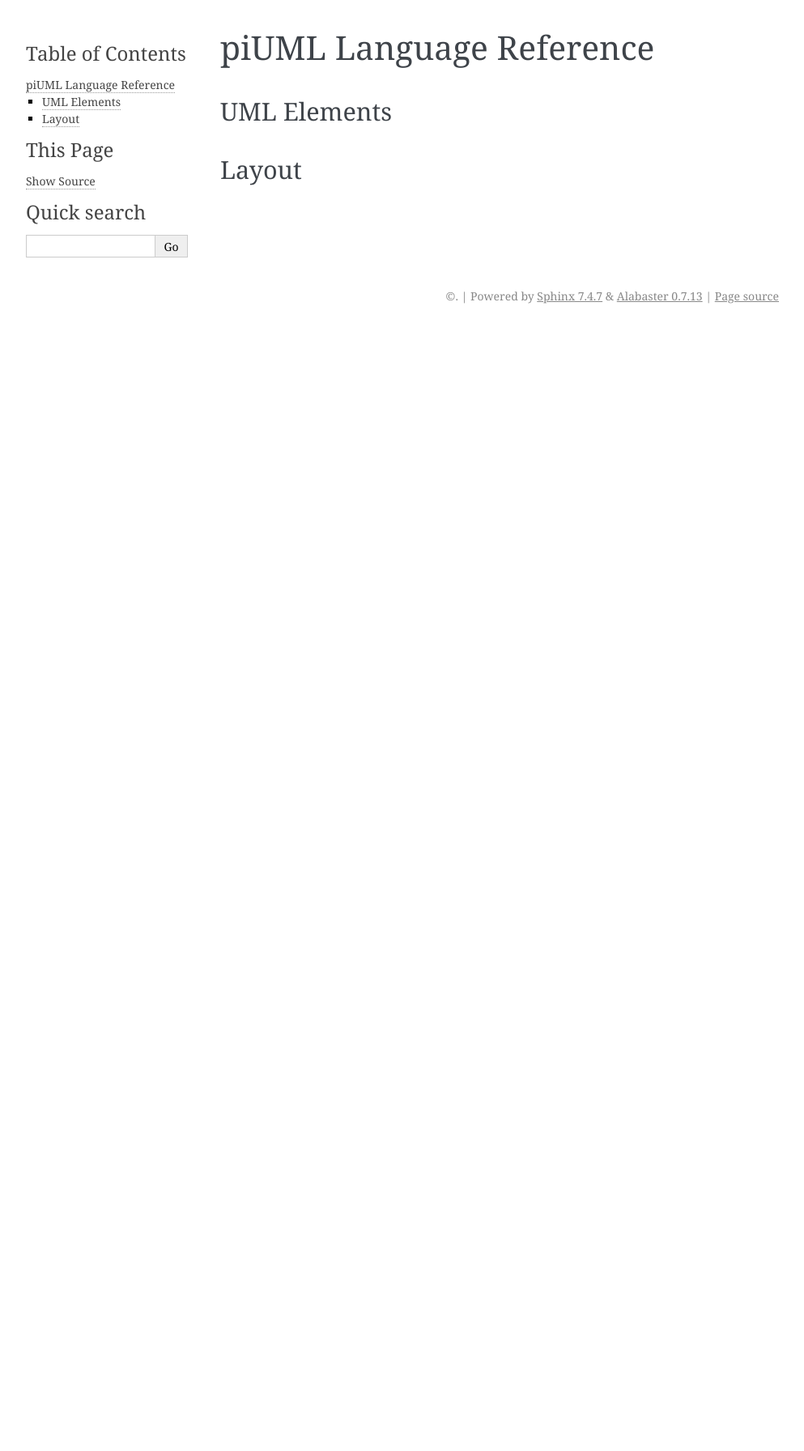
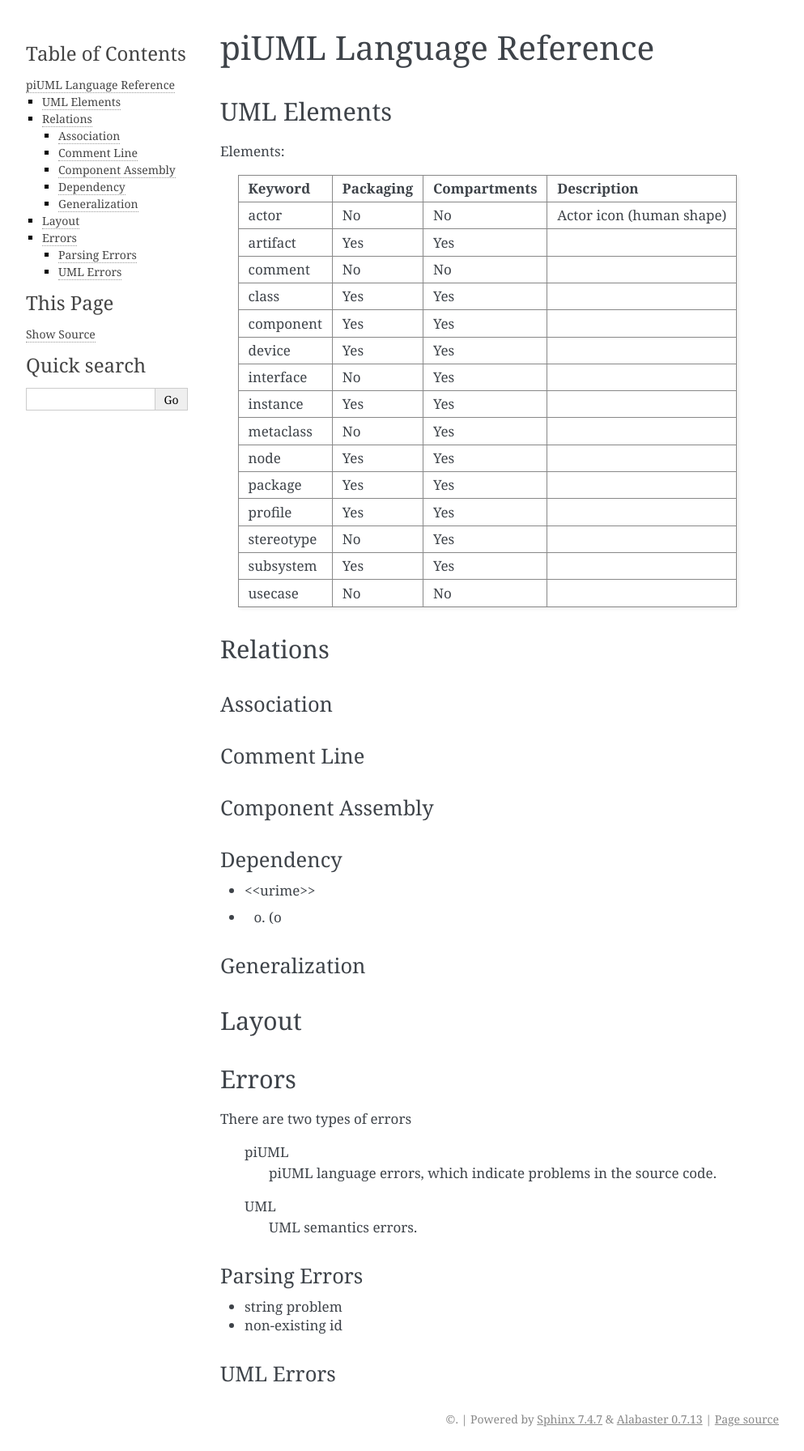
Before and after one commit to wrobell/piuml, a Sphinx documentation site: the page built from doc/user/ref.txt, in a window 1280 px wide. Shown: the whole page at 81% size, without its empty margins (148-1141 px from the left). Built offline with Sphinx 7.4.7, drawn with Linux system fonts in a browser that asks for light colours; pages that are not in the unit, such as notebooks, are missing from menus; the version number is read from the project's files by our own code; before the commit the page ends 900 px from its top, so only the background shows below that.

Commit message:
- added list of elements and relations to piUML reference

```diff
--- a/doc/user/ref.txt
+++ b/doc/user/ref.txt
@@ -4,5 +4,65 @@
 UML Elements
 ------------
 
+Elements:
+
+==========  ===========  ===============  ===================
+ Keyword     Packaging     Compartments       Description
+==========  ===========  ===============  ===================
+actor           No          No            Actor icon (human shape)
+artifact        Yes         Yes
+comment         No          No
+class           Yes         Yes
+component       Yes         Yes
+device          Yes         Yes
+interface       No          Yes
+instance        Yes         Yes
+metaclass       No          Yes
+node            Yes         Yes
+package         Yes         Yes
+profile         Yes         Yes
+stereotype      No          Yes
+subsystem       Yes         Yes
+usecase         No          No
+==========  ===========  ===============  ===================
+
+
+Relations
+---------
+
+Association
+~~~~~~~~~~~
+
+Comment Line
+~~~~~~~~~~~~
+
+Component Assembly
+~~~~~~~~~~~~~~~~~~
+
+Dependency
+~~~~~~~~~~
+- <<urime>>
+- o) (o
+
+Generalization
+~~~~~~~~~~~~~~
+
 Layout
 ------
+
+Errors
+------
+There are two types of errors
+
+    piUML
+        piUML language errors, which indicate problems in the source code.
+    UML
+        UML semantics errors.
+
+Parsing Errors
+~~~~~~~~~~~~~~
+- string problem
+- non-existing id
+
+UML Errors
+~~~~~~~~~~
```
